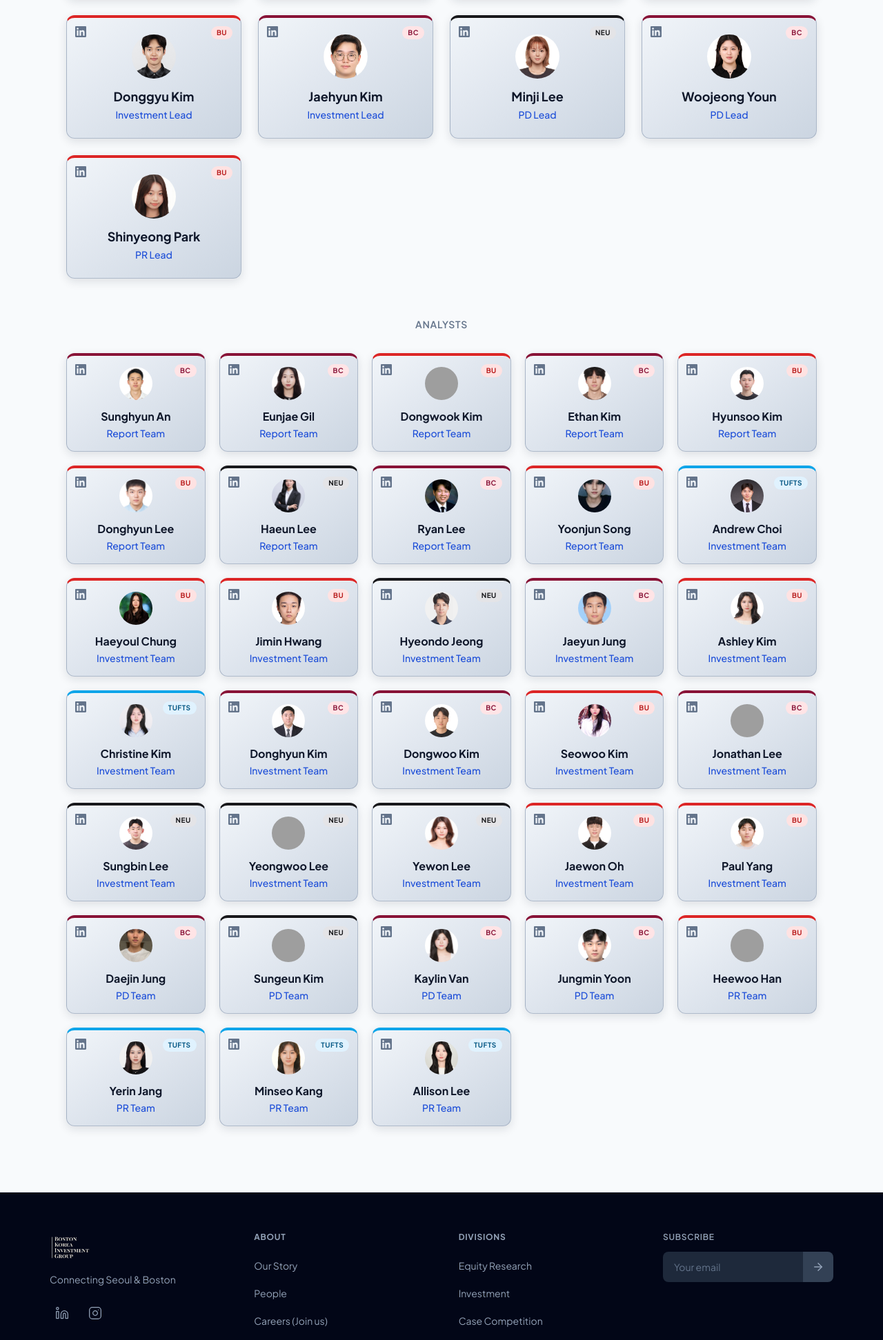
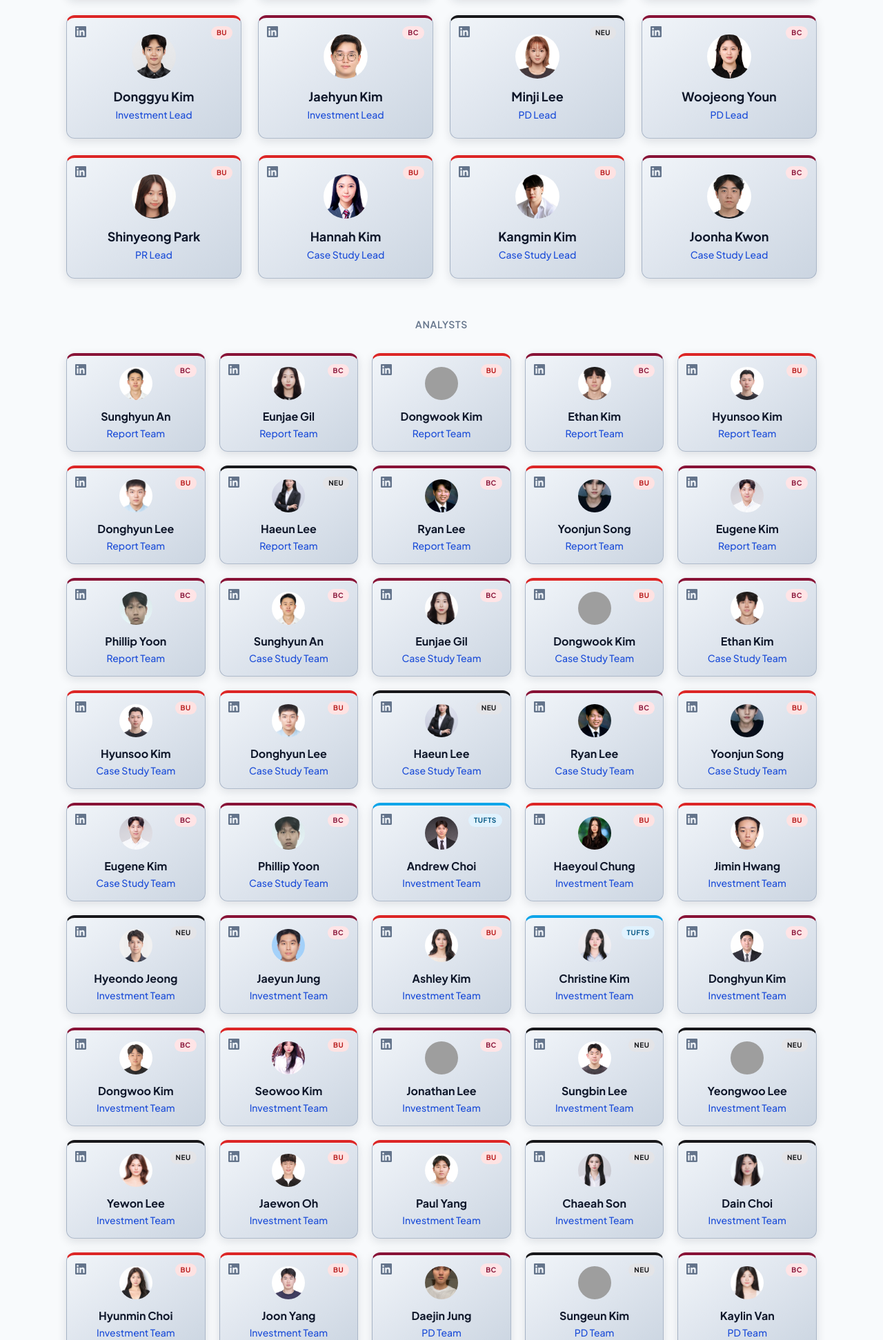
Before and after one commit to joonha9/BKIG-Website, a Flask app: page /people in a window 1280 px wide. Shown: the part 1904-3847 px from the top of the page at 69% size. Run offline with Flask 3, Linux system fonts and the light colour scheme; some libraries are stand-ins or nearby versions; grey boxes are pictures that could not be loaded.

Commit message:
Add new people to org chart, Case Study same as Research (leads + analysts)
Made-with: Cursor

```diff
--- a/static/js/people.js
+++ b/static/js/people.js
@@ -37,6 +37,9 @@
       { name: 'Minji Lee', role: 'PD Lead', tier: 2, initials: 'M.L', university: 'NEU', photo: '이민지_PD_PR팀_NEU_4학년.jpg.JPG', division: 'PD/PR' },
       { name: 'Woojeong Youn', role: 'PD Lead', tier: 2, initials: 'W.Y', university: 'BC', photo: '윤우정_PD_PR팀_BC_4학년.jpg', division: 'PD/PR' },
       { name: 'Shinyeong Park', role: 'PR Lead', tier: 2, initials: 'S.P', university: 'BU', photo: '박신영_PD_PR팀_BU_4학년.jpg', division: 'PD/PR' },
+      { name: 'Hannah Kim', role: 'Case Study Lead', tier: 2, initials: 'H.K', university: 'BU', photo: '김해나_리포트팀_BU_3학년.jpg', division: 'Case Study' },
+      { name: 'Kangmin Kim', role: 'Case Study Lead', tier: 2, initials: 'K.K', university: 'BU', photo: '김강민_리포트팀_BU_2학년.jpg', division: 'Case Study' },
+      { name: 'Joonha Kwon', role: 'Case Study Lead', tier: 2, initials: 'J.K', university: 'BC', photo: '권준하_리포트팀_BC_3학년.JPG', linkedin: 'https://www.linkedin.com/in/joonha-kwon/', division: 'Case Study' },
       { name: 'Sunghyun An', role: 'Report Team', tier: 3, initials: 'S.A', university: 'BC', photo: 'SunghyunAn_Report_BC.png', division: 'Equity Research' },
       { name: 'Eunjae Gil', role: 'Report Team', tier: 3, initials: 'E.G', university: 'BC', photo: 'EunjaeGil_Report_BC.jpg', division: 'Equity Research' },
       { name: 'Dongwook Kim', role: 'Report Team', tier: 3, initials: 'D.K', university: 'BU', photo: 'DongwookKim_Report_BU.jpeg', division: 'Equity Research' },
@@ -46,6 +49,19 @@
       { name: 'Haeun Lee', role: 'Report Team', tier: 3, initials: 'H.L', university: 'NEU', photo: 'HaeunLee_Report_NEU.jpeg', division: 'Equity Research' },
       { name: 'Ryan Lee', role: 'Report Team', tier: 3, initials: 'R.L', university: 'BC', photo: 'RyanLee_Report_BC.jpeg', division: 'Equity Research' },
       { name: 'Yoonjun Song', role: 'Report Team', tier: 3, initials: 'Y.S', university: 'BU', photo: 'YoonjunSong_Report_BU.jpeg', division: 'Equity Research' },
+      { name: 'Eugene Kim', role: 'Report Team', tier: 3, initials: 'E.K', university: 'BC', photo: 'EugeneKim_CaseStudy_BC.jpeg', division: 'Equity Research' },
+      { name: 'Phillip Yoon', role: 'Report Team', tier: 3, initials: 'P.Y', university: 'BC', photo: 'PhillipYoon_CaseStudy_BC.jpeg', division: 'Equity Research' },
+      { name: 'Sunghyun An', role: 'Case Study Team', tier: 3, initials: 'S.A', university: 'BC', photo: 'SunghyunAn_Report_BC.png', division: 'Case Study' },
+      { name: 'Eunjae Gil', role: 'Case Study Team', tier: 3, initials: 'E.G', university: 'BC', photo: 'EunjaeGil_Report_BC.jpg', division: 'Case Study' },
+      { name: 'Dongwook Kim', role: 'Case Study Team', tier: 3, initials: 'D.K', university: 'BU', photo: 'DongwookKim_Report_BU.jpeg', division: 'Case Study' },
+      { name: 'Ethan Kim', role: 'Case Study Team', tier: 3, initials: 'E.K', university: 'BC', photo: 'EthanKim_Report_BC.JPG', division: 'Case Study' },
+      { name: 'Hyunsoo Kim', role: 'Case Study Team', tier: 3, initials: 'H.K', university: 'BU', photo: 'HyunsooKim_Report_BU.jpg', division: 'Case Study' },
+      { name: 'Donghyun Lee', role: 'Case Study Team', tier: 3, initials: 'D.L', university: 'BU', photo: 'DonghyunLee_Report_BU.jpg', division: 'Case Study' },
+      { name: 'Haeun Lee', role: 'Case Study Team', tier: 3, initials: 'H.L', university: 'NEU', photo: 'HaeunLee_Report_NEU.jpeg', division: 'Case Study' },
+      { name: 'Ryan Lee', role: 'Case Study Team', tier: 3, initials: 'R.L', university: 'BC', photo: 'RyanLee_Report_BC.jpeg', division: 'Case Study' },
+      { name: 'Yoonjun Song', role: 'Case Study Team', tier: 3, initials: 'Y.S', university: 'BU', photo: 'YoonjunSong_Report_BU.jpeg', division: 'Case Study' },
+      { name: 'Eugene Kim', role: 'Case Study Team', tier: 3, initials: 'E.K', university: 'BC', photo: 'EugeneKim_CaseStudy_BC.jpeg', division: 'Case Study' },
+      { name: 'Phillip Yoon', role: 'Case Study Team', tier: 3, initials: 'P.Y', university: 'BC', photo: 'PhillipYoon_CaseStudy_BC.jpeg', division: 'Case Study' },
       { name: 'Andrew Choi', role: 'Investment Team', tier: 3, initials: 'A.C', university: 'Tufts', photo: 'AndrewChoi_Investment_Tufts.JPG', division: 'Investment' },
       { name: 'Haeyoul Chung', role: 'Investment Team', tier: 3, initials: 'H.C', university: 'BU', photo: 'HaeyoulChung_Investment_BU.JPG', division: 'Investment' },
       { name: 'Jimin Hwang', role: 'Investment Team', tier: 3, initials: 'J.H', university: 'BU', photo: 'JiminHwang_Investment_BU.jpg', division: 'Investment' },
@@ -62,6 +78,10 @@
       { name: 'Yewon Lee', role: 'Investment Team', tier: 3, initials: 'Y.L', university: 'NEU', photo: 'YewonLee_Investment_NEU.jpg', division: 'Investment' },
       { name: 'Jaewon Oh', role: 'Investment Team', tier: 3, initials: 'J.O', university: 'BU', photo: 'JaewonOh_Investment_BU.jpeg', division: 'Investment' },
       { name: 'Paul Yang', role: 'Investment Team', tier: 3, initials: 'P.Y', university: 'BU', photo: 'PaulYang_Investment_BU.jpg', division: 'Investment' },
+      { name: 'Chaeah Son', role: 'Investment Team', tier: 3, initials: 'C.S', university: 'NEU', photo: 'ChaeahSon_Investment_NEU.jpeg', division: 'Investment' },
+      { name: 'Dain Choi', role: 'Investment Team', tier: 3, initials: 'D.C', university: 'NEU', photo: 'DainChoi_Investment_NEU.jpeg', division: 'Investment' },
+      { name: 'Hyunmin Choi', role: 'Investment Team', tier: 3, initials: 'H.C', university: 'BU', photo: 'HyunminChoi_Investment_BU.jpeg', division: 'Investment' },
+      { name: 'Joon Yang', role: 'Investment Team', tier: 3, initials: 'J.Y', university: 'BU', photo: 'JoonYang_Investment_BU.jpg', division: 'Investment' },
       { name: 'Daejin Jung', role: 'PD Team', tier: 3, initials: 'D.J', university: 'BC', photo: 'DaejinJung_PD_BC.jpg', division: 'PD/PR' },
       { name: 'Sungeun Kim', role: 'PD Team', tier: 3, initials: 'S.K', university: 'NEU', photo: 'SungeunKim_PD_NEU.jpeg', division: 'PD/PR' },
       { name: 'Kaylin Van', role: 'PD Team', tier: 3, initials: 'K.V', university: 'BC', photo: 'KaylinVan_PD_BC.jpeg', division: 'PD/PR' },
--- a/template/activity.html
+++ b/template/activity.html
@@ -131,7 +131,7 @@
                 <div class="flex-1 min-w-0">
                   <p class="text-xs font-semibold text-slate-500 uppercase tracking-wider mb-2">Investment Thesis</p>
                   <p class="text-slate-700 leading-relaxed mb-4">Proposed a strategic M&amp;A between a regional retail chain and an e-commerce platform, focusing on cost synergies, supply chain integration, and market expansion into underserved demographics.</p>
-                  <p class="text-sm text-slate-600 mb-4"><span class="font-semibold">Team:</span> Joonha Kwon, Sung Hyun An, Donghyun Kim, Hannah Kim</p>
+                  <p class="text-sm text-slate-600 mb-4"><span class="font-semibold">Team:</span> Eno Yoo, Dongjae Hwang, Joonha Kwon, Jaehyun Kim, Seoha Kim</p>
                   <a href="{{ url_for('research_download', filename='dave_busters_research_en.pdf') }}" class="inline-block px-5 py-2.5 border border-slate-900 text-slate-900 text-sm font-medium rounded-lg hover:bg-slate-900 hover:text-white transition-colors duration-200" download>View Pitch Deck (PDF)</a>
                 </div>
               </div>
--- a/template/research.html
+++ b/template/research.html
@@ -70,7 +70,7 @@
           <span class="inline-flex items-center w-fit rounded-full bg-green-100 text-green-800 text-xs font-bold uppercase tracking-wide px-3 py-1 mb-4">Buy</span>
           <div class="text-sm text-slate-600 space-y-1 mb-6">
             <p><span class="font-semibold text-slate-700">Lead:</span> Joonha Kwon</p>
-            <p><span class="font-semibold text-slate-700">Analysts:</span> Sung Hyun An, Donghyun Kim</p>
+            <p><span class="font-semibold text-slate-700">Analysts:</span> Sung Hyun An, </p>
           </div>
           <a href="{{ url_for('research_download', filename='zscaler_research_en.pdf') }}" class="featured-download inline-flex items-center justify-center gap-2 w-fit px-5 py-3 bg-slate-900 text-white text-sm font-semibold rounded-lg hover:bg-white hover:text-slate-900 border-2 border-slate-900 transition-all duration-200" aria-label="Download PDF">
             <span>Download PDF</span>
```
Also changed, not shown: static/images/people/ChaeahSon_Investment_NEU.jpeg (added), static/images/people/DainChoi_Investment_NEU.jpeg (added), static/images/people/EugeneKim_CaseStudy_BC.jpeg (added), static/images/people/HyunminChoi_Investment_BU.jpeg (added), static/images/people/JoonYang_Investment_BU.jpg (added), static/images/people/PhillipYoon_CaseStudy_BC.jpeg (added).
